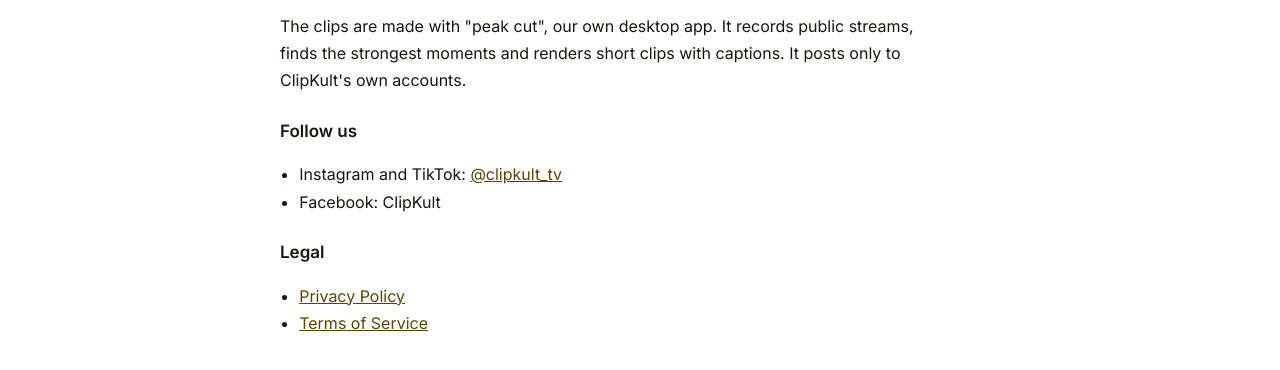
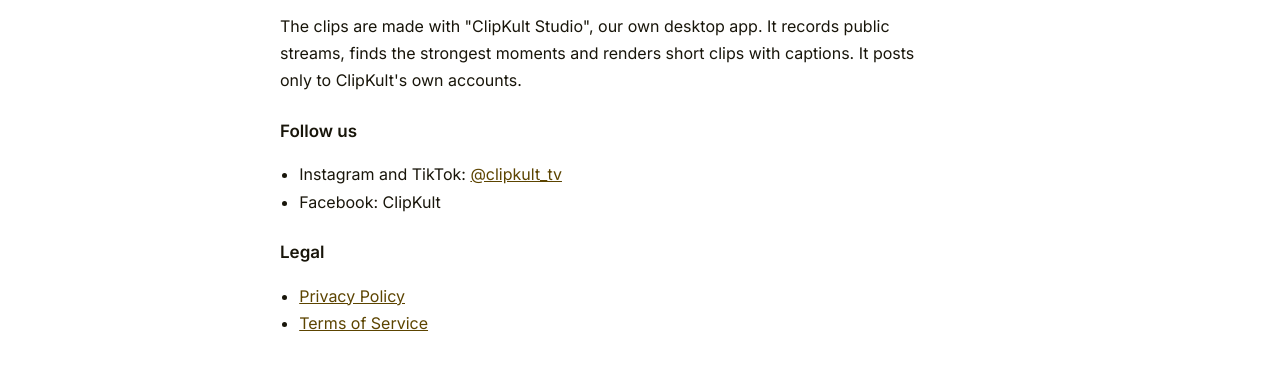
Before and after one commit to clipkult/clipkult.github.io, a plain HTML site: page index.html in a window 1280 px wide. Shown: the part 348-718 px from the top of the page. Drawn offline with Linux system fonts and the light colour scheme.

Commit message:
Update index.html

```diff
--- a/index.html
+++ b/index.html
@@ -7,7 +7,7 @@
 <nav class="wrap" aria-label="Pages"><a href="./">Home</a><a href="privacy.html">Privacy Policy</a><a href="terms.html">Terms of Service</a></nav>
 <main class="wrap"><section><h2>About ClipKult</h2>
 <p>ClipKult posts the best short moments from German Twitch streams (GTA 6 and more) as vertical clips on TikTok, YouTube Shorts, Instagram and Facebook.</p>
-<p>The clips are made with "peak cut", our own desktop app. It records public streams, finds the strongest moments and renders short clips with captions. It posts only to ClipKult's own accounts.</p>
+<p>The clips are made with "ClipKult Studio", our own desktop app. It records public streams, finds the strongest moments and renders short clips with captions. It posts only to ClipKult's own accounts.</p>
 <h3>Follow us</h3>
 <ul><li>Instagram and TikTok: <a href="https://www.instagram.com/clipkult_tv/">@clipkult_tv</a></li><li>Facebook: ClipKult</li></ul>
 <h3>Legal</h3>
```
